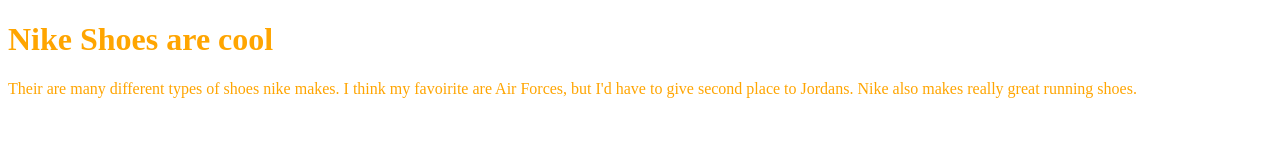
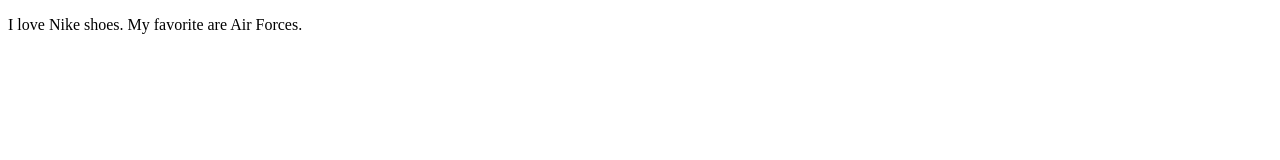
Before and after one commit to JordyC2004/Basic_HTML_and_CSS, a plain HTML site: page Basic_HTML_3.html in a window 1280 px wide. Drawn offline with Linux system fonts and the light colour scheme.

Commit message:
Update Basic_HTML_3.html

```diff
--- a/Basic_HTML_3.html
+++ b/Basic_HTML_3.html
@@ -1,8 +1,12 @@
 <!DOCTYPE html>
-<html>
-  <title>Nike Shoes</title>
-  <div style="color:orange">
-  <h1> Nike Shoes are cool</h1>
-  <p> Their are many different types of shoes nike makes. I think my favoirite are Air Forces, but I'd have to give second place to Jordans. Nike also makes really great running shoes.</p>
-  </div>
-  </html>
+<html lang="en">
+<head>
+    <meta charset="UTF-8">
+    <meta name="viewport" content="width=device-width, initial-scale=1.0">
+    <title>Nike Shoes</title>
+    <link rel="stylesheet" href="Basic_CSS_1.css">
+</head>
+<body>
+    <p>I love Nike shoes. My favorite are Air Forces.</p>
+</body>
+</html>
```
